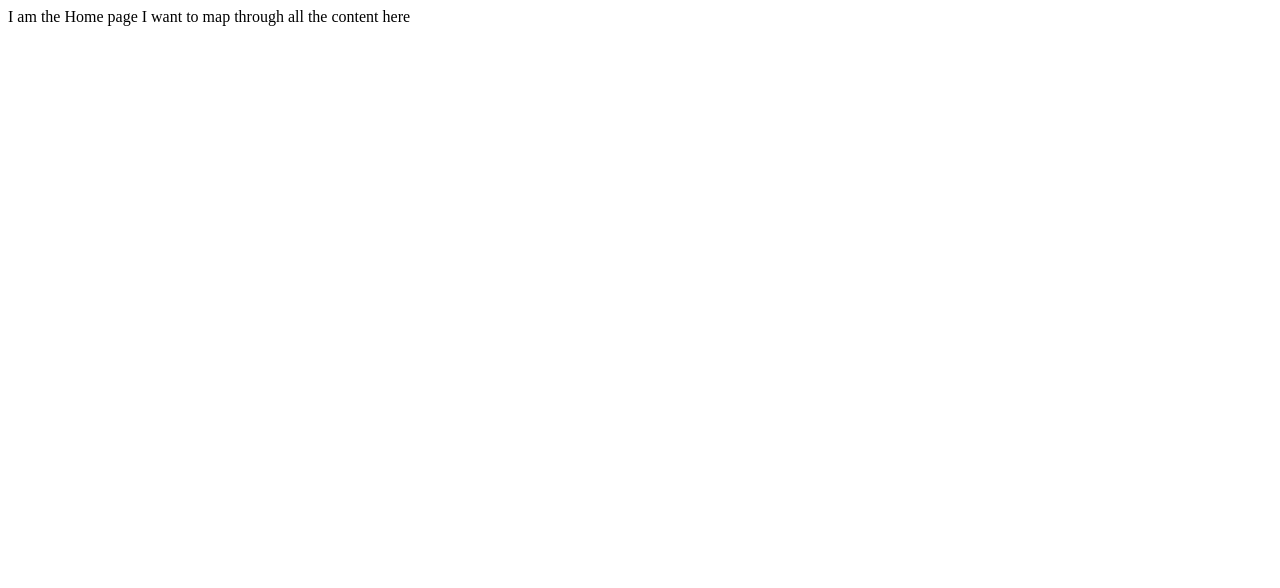
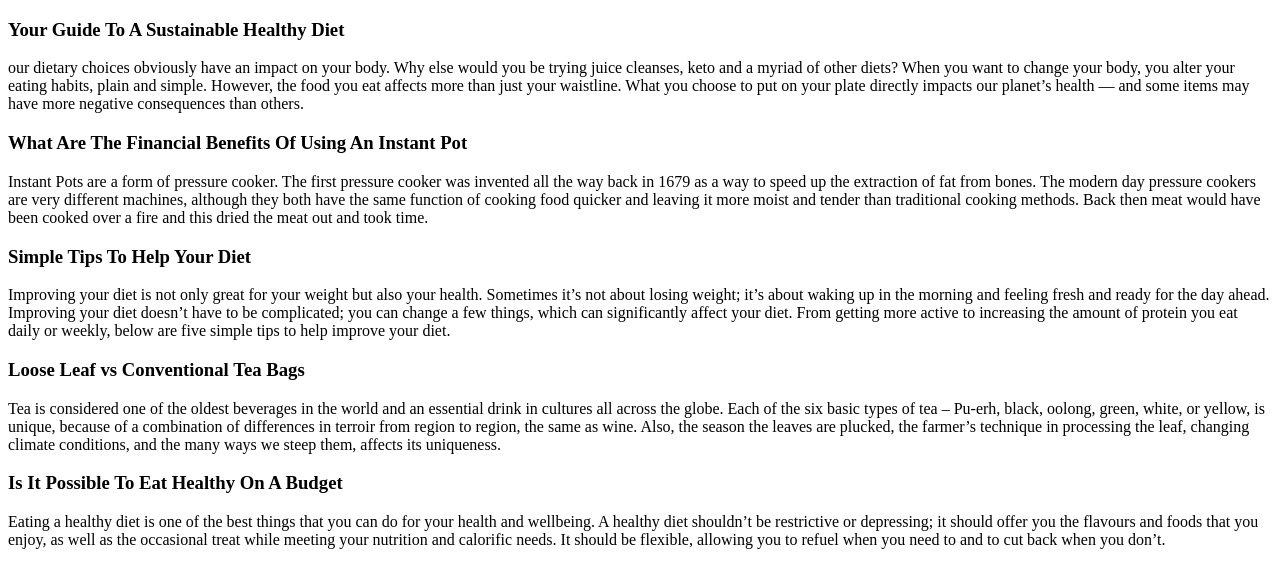
Before and after one commit to joeybuenosdias/markdown-blog, a Next.js app: page / in a window 1280 px wide. Shown: the top 588 px of the page. Built offline with nearby package versions, Linux system fonts and the light colour scheme.

Commit message:
Map through posts on home page

```diff
--- /dev/null
+++ b/config.json
@@ -0,0 +1,27 @@
+[
+    {
+        "title": "Your Guide To A Sustainable Healthy Diet",
+        "description": "our dietary choices obviously have an impact on your body. Why else would you be trying juice cleanses, keto and a myriad of other diets? When you want to change your body, you alter your eating habits, plain and simple. However, the food you eat affects more than just your waistline. What you choose to put on your plate directly impacts our planet’s health — and some items may have more negative consequences than others.",
+        "slug": "your-guide-to-a-sustainable-healthy-diet"
+    },
+    {
+        "title": "What Are The Financial Benefits Of Using An Instant Pot",
+        "description": "Instant Pots are a form of pressure cooker. The first pressure cooker was invented all the way back in 1679 as a way to speed up the extraction of fat from bones. The modern day pressure cookers are very different machines, although they both have the same function of cooking food quicker and leaving it more moist and tender than traditional cooking methods. Back then meat would have been cooked over a fire and this dried the meat out and took time.",
+        "slug": "what-are-the-financial-benefits-of-using-an-instant-pot"
+    },
+    {
+        "title": "Simple Tips To Help Your Diet",
+        "description": "Improving your diet is not only great for your weight but also your health. Sometimes it’s not about losing weight; it’s about waking up in the morning and feeling fresh and ready for the day ahead. Improving your diet doesn’t have to be complicated; you can change a few things, which can significantly affect your diet. From getting more active to increasing the amount of protein you eat daily or weekly, below are five simple tips to help improve your diet.",
+        "slug": "simple-tips-to-help-your-diet"
+    },
+    {
+        "title": "Loose Leaf vs Conventional Tea Bags",
+        "description": "Tea is considered one of the oldest beverages in the world and an essential drink in cultures all across the globe. Each of the six basic types of tea – Pu-erh, black, oolong, green, white, or yellow, is unique, because of a combination of differences in terroir from region to region, the same as wine. Also, the season the leaves are plucked, the farmer’s technique in processing the leaf, changing climate conditions, and the many ways we steep them, affects its uniqueness.",
+        "slug": "loose-leaf-vs-conventional-tea-bags"
+    },
+    {
+        "title": "Is It Possible To Eat Healthy On A Budget",
+        "description": "Eating a healthy diet is one of the best things that you can do for your health and wellbeing. A healthy diet shouldn’t be restrictive or depressing; it should offer you the flavours and foods that you enjoy, as well as the occasional treat while meeting your nutrition and calorific needs. It should be flexible, allowing you to refuel when you need to and to cut back when you don’t.",
+        "slug": "is-it-possible-to-eat-healthy-on-a-budget"
+    }
+]
--- a/pages/index.js
+++ b/pages/index.js
@@ -1,13 +1,28 @@
-export default function Index() {
+import PropTypes from 'prop-types';
+import Link from 'next/link';
+
+export default function Index({ posts = [] }) {
 	return (
 		<div>
-			I am the Home page
-			I want to map through all the content here
+			{posts.map((item) => (
+				<Link key={item.title} href={`/posts/${item.slug}`}>
+					<div>
+						<h3>{item.title}</h3>
+						<p>{item.description}</p>
+					</div>
+				</Link>
+			))}
 		</div>
 	);
 }
 
-Index.getInitialProps = () => ({
-	title: 'Sookies Blog',
-	subtitle: 'I like fish',
-});
+Index.propTypes = {
+	posts: PropTypes.array.isRequired,
+};
+
+Index.getInitialProps = async () => {
+	const config = await import('../config.json');
+	const posts = config.default;
+
+	return { posts };
+};
```
